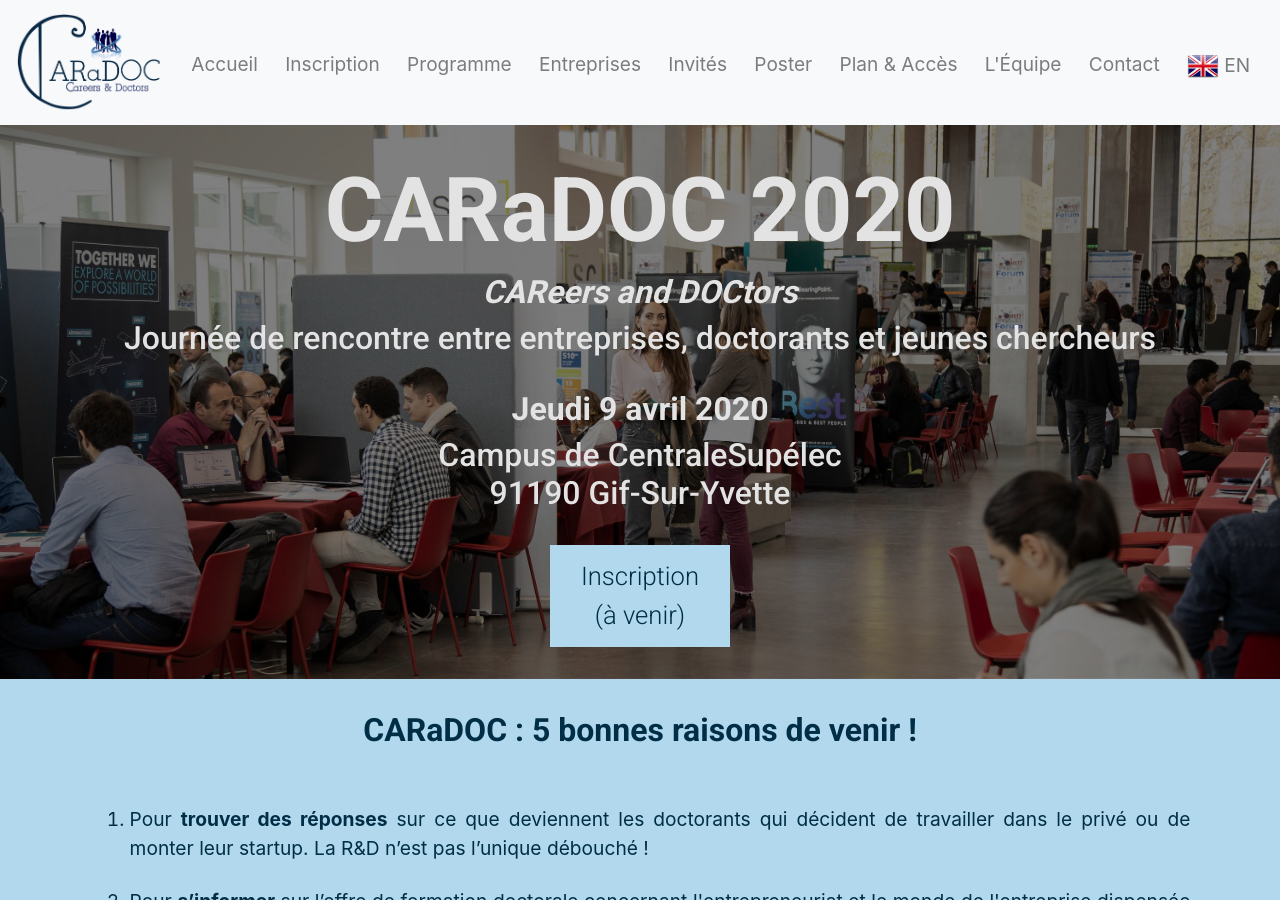
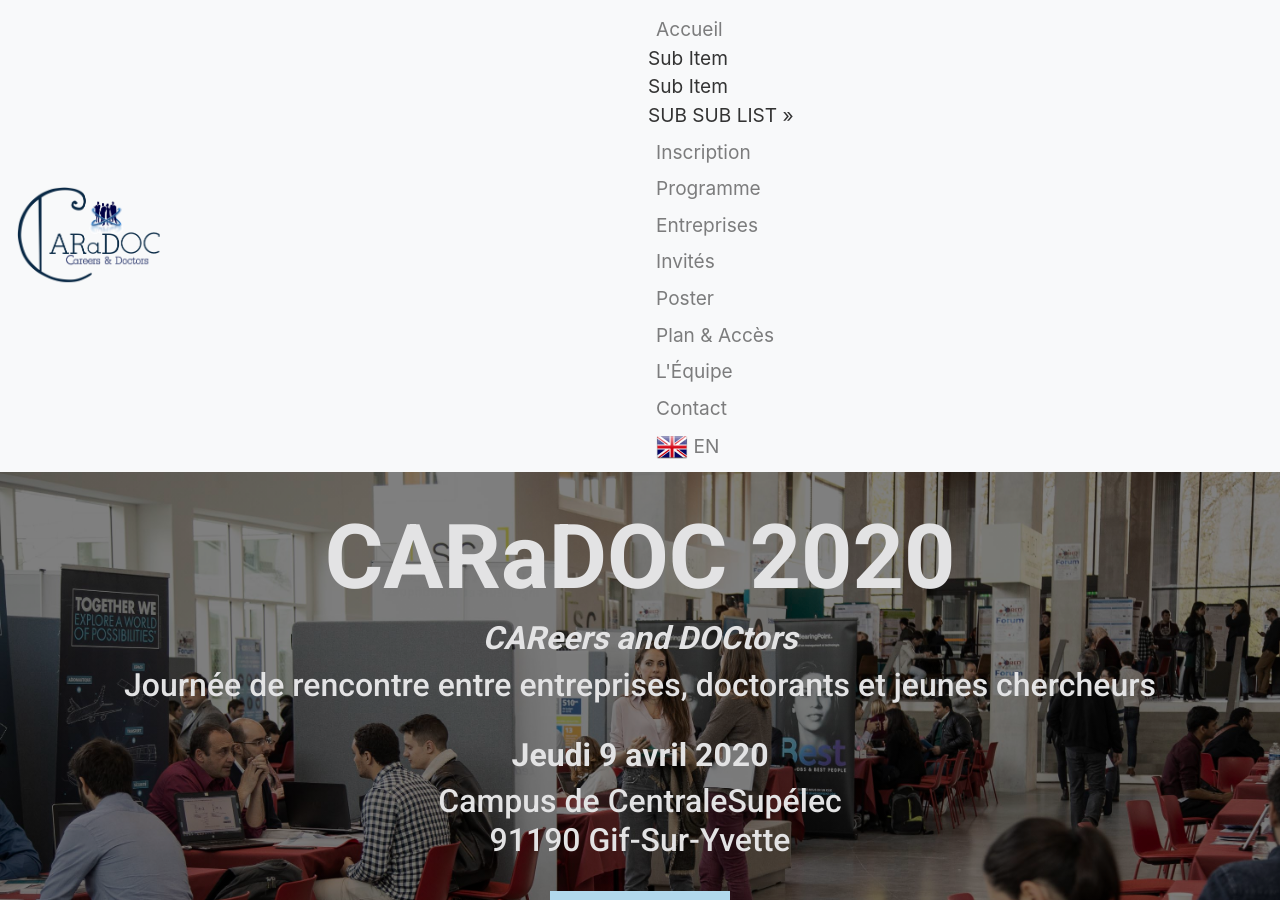
Before and after one commit to caradoc-paris-saclay/caradoc, a Jekyll site: the page built from assets/fr/index.html, in a window 1280 px wide and 900 px high. Built offline with Jekyll 4.4.1, drawn with Linux system fonts in a browser that asks for light colours; some web fonts are replaced.

Commit message:
Update header.html
Submenu test

```diff
--- a/_includes/header.html
+++ b/_includes/header.html
@@ -14,6 +14,11 @@
       <!-- ***************************************************************** -->
       <li class="nav-item mx-auto">
         <a class="nav-link" data-value="home" href="{{ site.baseurl }} {% link assets/fr/index.html %}">Accueil</a>
+        <ul>
+          <li><a href="#">Sub Item</a></li>
+          <li><a href="#">Sub Item</a></li>
+          <li><a href="#">SUB SUB LIST »</a>
+        <ul>
       </li>
       <!-- ***************************************************************** -->
       <li class="nav-item mx-auto">
```
